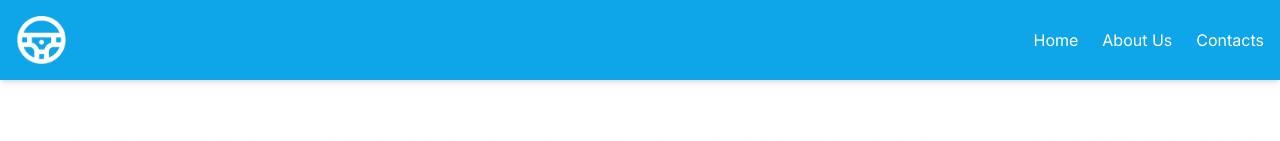
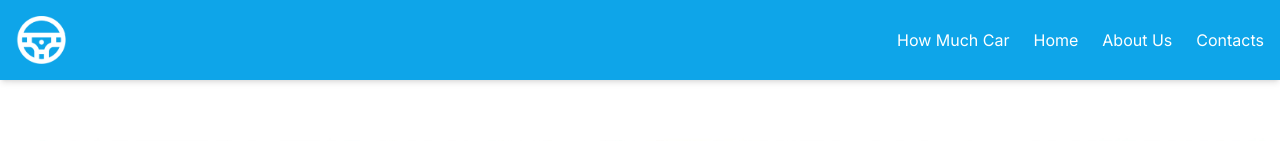
Before and after one commit to erom03/ShellHacks-2023, a Next.js app: page / in a window 1280 px wide. Shown: the top 141 px of the page. Built offline with nearby package versions, Linux system fonts and the light colour scheme.

Commit message:
Accidental Push I hope my futer employer doesnt see this

```diff
--- a/app/components/navigation/index.tsx
+++ b/app/components/navigation/index.tsx
@@ -10,6 +10,7 @@ const Navbar = () => {
           <div className="flex justify-between items-center h-full">
             <Logo />
             <ul className="hidden md:flex gap-x-6 text-white">
+            <h1>How Much Car</h1>
             <li>
                 <Link href="/">
                   <p>Home</p>
```
Also changed, not shown: 1 other file (tests, documents, lock files or other folders).
